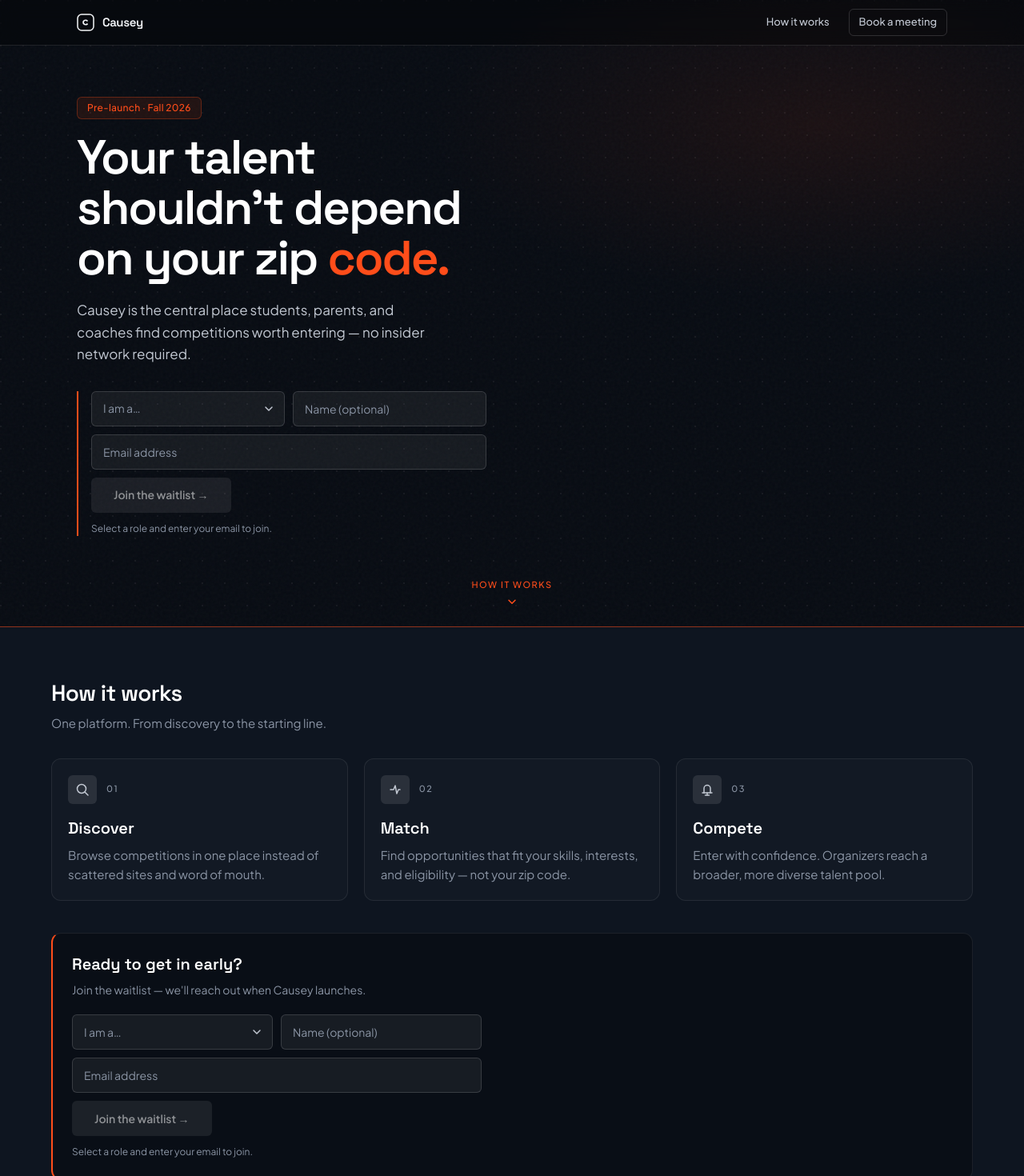
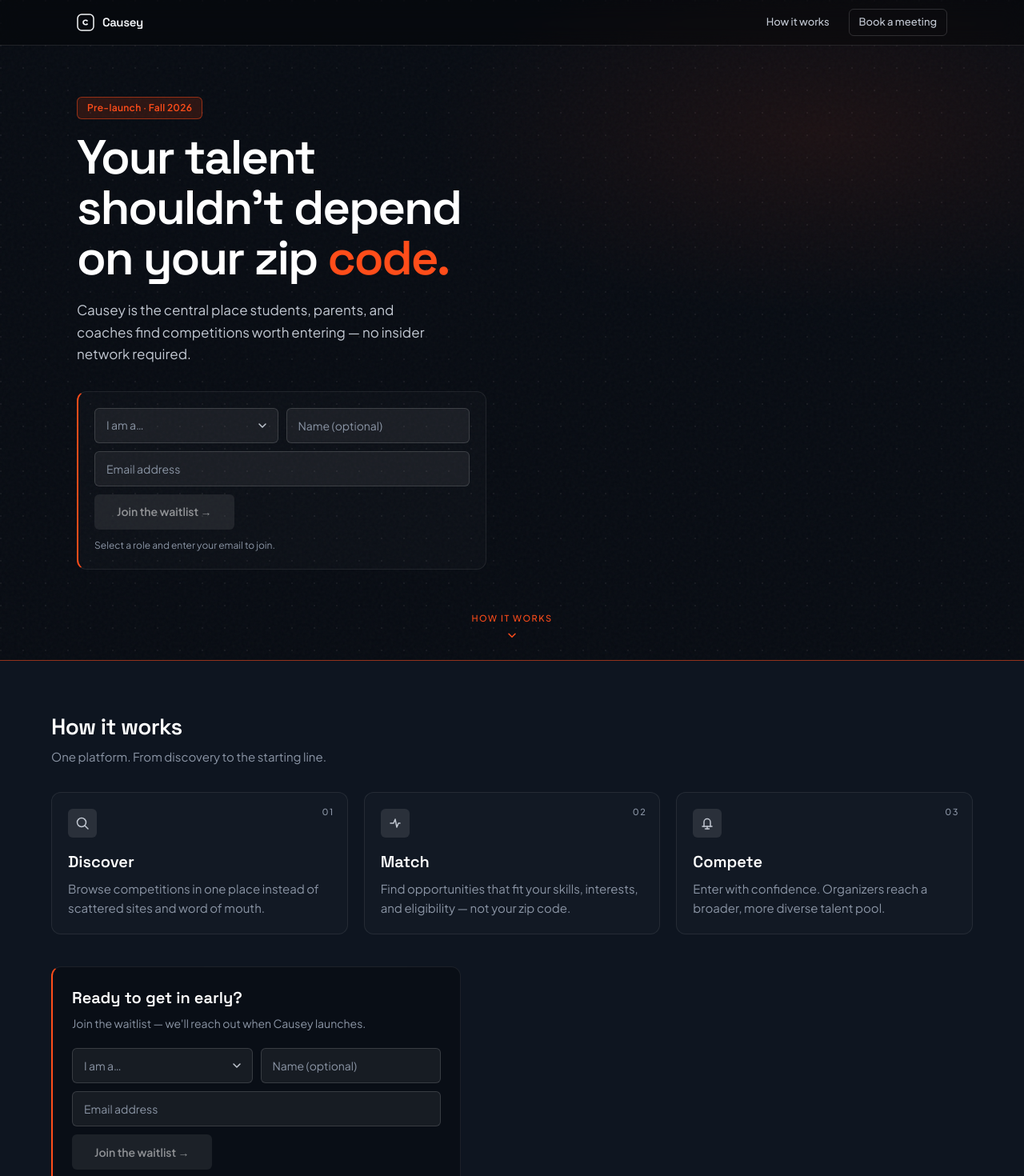
Before and after one commit to Admft/EdTech-Waitlist-Website, a Next.js app: page / in a window 1280 px wide. Shown: the top 1470 px of the page at 80% size. Built offline with nearby package versions, Linux system fonts and the light colour scheme.

Commit message:
final changes

```diff
--- a/src/app/page.tsx
+++ b/src/app/page.tsx
@@ -95,7 +95,7 @@
 
         <main className="relative z-10 mx-auto grid max-w-6xl items-center gap-8 px-5 pb-8 pt-10 sm:px-8 sm:pb-10 lg:grid-cols-2 lg:gap-10 lg:pb-12 lg:pt-16">
           <div className="mx-auto w-full max-w-xl text-center lg:mx-0 lg:text-left">
-            <p className="animate-rise mb-4 inline-flex items-center gap-2 rounded-md border border-accent/30 bg-accent/10 px-3 py-1 text-[12px] font-medium tracking-wide text-accent">
+            <p className="animate-rise mb-4 inline-flex items-center gap-2 rounded-md border border-accent/50 bg-accent/15 px-3 py-1 text-[12px] font-semibold tracking-wide text-accent">
               Pre-launch · Fall 2026
             </p>
             <h1 className="animate-rise-delay-1 font-display text-[clamp(2.35rem,6vw,3.75rem)] font-semibold leading-[1.05] tracking-[-0.035em] text-white">
@@ -109,7 +109,7 @@
 
             <div
               id="waitlist"
-              className="animate-rise-delay-2 mx-auto mt-8 max-w-lg scroll-mt-24 border-l-2 border-accent pl-4 lg:mx-0"
+              className="animate-rise-delay-2 mx-auto mt-8 max-w-lg scroll-mt-24 rounded-xl border border-white/[0.08] border-l-2 border-l-accent bg-white/[0.02] p-4 sm:p-5 lg:mx-0"
             >
               <WaitlistForm idPrefix="hero" source="hero" />
             </div>
@@ -152,15 +152,13 @@
             {STEPS.map((step, index) => (
               <li
                 key={step.title}
-                className="rounded-xl border border-white/[0.08] bg-white/[0.02] p-5"
+                className="relative rounded-xl border border-white/[0.08] bg-white/[0.02] p-5"
               >
-                <div className="flex items-center gap-3">
-                  <span className="flex h-9 w-9 items-center justify-center rounded-md bg-white/10 text-muted-strong">
-                    {step.icon}
-                  </span>
-                  <span className="text-[11px] font-medium tracking-[0.14em] text-muted">
-                    0{index + 1}
-                  </span>
+                <span className="absolute right-4 top-4 text-[11px] font-medium tracking-[0.14em] text-muted">
+                  0{index + 1}
+                </span>
+                <div className="flex h-9 w-9 items-center justify-center rounded-md bg-white/10 text-muted-strong">
+                  {step.icon}
                 </div>
                 <h3 className="mt-4 font-display text-xl font-semibold text-white">
                   {step.title}
@@ -170,14 +168,14 @@
             ))}
           </ol>
 
-          <div className="mt-10 rounded-xl border border-white/[0.08] border-l-accent bg-background/60 p-6 sm:border-l-2">
+          <div className="mt-10 max-w-lg rounded-xl border border-white/[0.08] border-l-2 border-l-accent bg-background/60 p-6">
             <h3 className="font-display text-xl font-semibold text-white">
               Ready to get in early?
             </h3>
-            <p className="mt-2 max-w-xl text-[14px] text-muted">
+            <p className="mt-2 text-[14px] text-muted">
               Join the waitlist — we&apos;ll reach out when Causey launches.
             </p>
-            <div className="mt-5 max-w-lg">
+            <div className="mt-5">
               <WaitlistForm idPrefix="bottom" source="footer" />
             </div>
           </div>
--- a/src/components/CompetitionCards.tsx
+++ b/src/components/CompetitionCards.tsx
@@ -54,12 +54,18 @@
   );
 }
 
-/** One sharp focal card; the other two are soft background. */
-const DEPTH_STYLE = {
-  back: "opacity-50 blur-[3px]",
-  mid: "opacity-50 blur-[2px]",
-  front: "opacity-100 blur-none",
+const DEPTH_OPACITY = {
+  back: "opacity-50",
+  mid: "opacity-70",
+  front: "opacity-100",
 } as const;
+
+/** Front sharp; mid/back lightly softened so they still read. */
+const DEPTH_FILTER: Record<"back" | "mid" | "front", string | undefined> = {
+  back: "blur(2px)",
+  mid: "blur(1px)",
+  front: undefined,
+};
 
 export default function CompetitionCards() {
   return (
@@ -84,8 +90,13 @@
         {CARDS.map((card) => (
           <article
             key={card.name}
-            className={`absolute w-[82%] max-w-[270px] rounded-xl border border-white/10 bg-surface-raised p-4 shadow-[0_16px_40px_rgba(0,0,0,0.45)] ${card.stackClass} ${DEPTH_STYLE[card.depth]}`}
-            style={{ transform: `rotate(var(--card-rot))` }}
+            className={`absolute w-[82%] max-w-[270px] rounded-xl border border-white/10 bg-surface-raised p-4 shadow-[0_16px_40px_rgba(0,0,0,0.45)] ${card.stackClass} ${DEPTH_OPACITY[card.depth]}`}
+            style={{
+              transform: `rotate(var(--card-rot))`,
+              ...(DEPTH_FILTER[card.depth]
+                ? { filter: DEPTH_FILTER[card.depth] }
+                : {}),
+            }}
           >
             <CardBody {...card} />
           </article>
```
